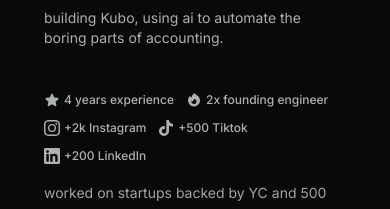
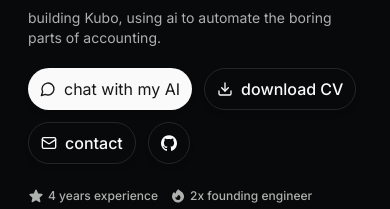
Before and after one commit to nestorxyz/nestor-site-24, a Next.js app: page / in a window 390 px wide. Shown: the part 180-389 px from the top of the page. Built offline with nearby package versions, Linux system fonts and the light colour scheme.

Commit message:
style: Improve responsive layout and button sizing in the hero section and main page.

```diff
--- a/src/app/page.tsx
+++ b/src/app/page.tsx
@@ -16,7 +16,7 @@ export default function Page() {
   return (
     <main className="overflow-y-scroll h-full w-full max-h-screen">
       <div className="flex justify-center pb-24 sm:pb-0">
-        <div className="mx-0 w-full px-8 max-w-[1280px]">
+        <div className="mx-0 w-full lg:px-8 px-4 max-w-[1280px]">
           <Hero />
           {/* Skills */}
           <Skills />
--- a/src/components/hero.tsx
+++ b/src/components/hero.tsx
@@ -3,20 +3,10 @@
 import { useState, useRef, useEffect } from 'react';
 import { Icons } from '@/components/icons';
 
-import { Avatar, AvatarFallback, AvatarImage } from '@/components/ui/avatar';
-import { Badge } from '@/components/ui/badge';
 import { Button } from '@/components/ui/button';
-import { Card, CardContent } from '@/components/ui/card';
 import { DATA } from '@/data/resume';
 import { motion } from 'framer-motion';
-import {
-  ArrowRight,
-  Download,
-  Mail,
-  MessageCircle,
-  Volume2,
-  VolumeX,
-} from 'lucide-react';
+import { Download, Mail, MessageCircle, Volume2, VolumeX } from 'lucide-react';
 import Link from 'next/link';
 import Image from 'next/image';
 import {
@@ -110,10 +100,10 @@ export function Hero() {
                     </p>
                   </div>
 
-                  <div className="hidden lg:block">
+                  <div className="block">
                     <div className="flex gap-3 flex-wrap">
                       <DialogTrigger asChild>
-                        <button className="flex select-none items-center justify-center text-lg font-medium ring-offset-background focus-visible:outline-hidden focus-visible:ring-2 focus-visible:ring-ring focus-visible:ring-offset-2 disabled:pointer-events-none disabled:opacity-50 border border-primary bg-primary text-primary-foreground hover:bg-primary/90 px-5 py-[13px] rounded-full border-none shadow-md">
+                        <button className="flex select-none items-center justify-center md:text-lgfont-medium ring-offset-background focus-visible:outline-hidden focus-visible:ring-2 focus-visible:ring-ring focus-visible:ring-offset-2 disabled:pointer-events-none disabled:opacity-50 border border-primary bg-primary text-primary-foreground hover:bg-primary/90 lg:px-5 lg:py-3 px-3 py-2 rounded-full border-none shadow-md">
                           <MessageCircle className="mr-2 h-4 w-4" />
                           chat with my AI
                         </button>
@@ -123,7 +113,7 @@ export function Hero() {
                         href="https://pub-ec8befc8b1f943689bc95c09db6dac80.r2.dev/CV%20-%20Nestor%20Mamani%20SWE.pdf"
                         target="_blank"
                       >
-                        <button className="flex select-none items-center justify-center text-lg font-medium ring-offset-background focus-visible:outline-hidden focus-visible:ring-2 focus-visible:ring-ring focus-visible:ring-offset-2 disabled:pointer-events-none disabled:opacity-50 border border-border bg-background hover:bg-accent hover:text-accent-foreground px-5 py-3 rounded-full shadow-md">
+                        <button className="flex select-none items-center justify-center lg:text-lg font-medium ring-offset-background focus-visible:outline-hidden focus-visible:ring-2 focus-visible:ring-ring focus-visible:ring-offset-2 disabled:pointer-events-none disabled:opacity-50 border border-border bg-background hover:bg-accent hover:text-accent-foreground lg:px-5 lg:py-3 px-3 py-2 rounded-full shadow-md">
                           <Download className="mr-2 h-4 w-4" />
                           download CV
                         </button>
@@ -132,20 +122,20 @@ export function Hero() {
                         href={DATA.contact.social.Instagram.url}
                         target="_blank"
                       >
-                        <button className="flex select-none items-center justify-center text-lg font-medium ring-offset-background focus-visible:outline-hidden focus-visible:ring-2 focus-visible:ring-ring focus-visible:ring-offset-2 disabled:pointer-events-none disabled:opacity-50 border border-border bg-background hover:bg-accent hover:text-accent-foreground px-5 py-3 rounded-full shadow-md">
+                        <button className="flex select-none items-center justify-center lg:text-lg font-medium ring-offset-background focus-visible:outline-hidden focus-visible:ring-2 focus-visible:ring-ring focus-visible:ring-offset-2 disabled:pointer-events-none disabled:opacity-50 border border-border bg-background hover:bg-accent hover:text-accent-foreground lg:px-5 lg:py-3 px-3 py-2 rounded-full shadow-md">
                           <Mail className="mr-2 h-4 w-4" />
                           contact
                         </button>
                       </a>
                       <a href={DATA.contact.social.GitHub.url} target="_blank">
-                        <button className="flex h-[54px] w-[54px] select-none items-center justify-center text-lg font-medium ring-offset-background focus-visible:outline-hidden focus-visible:ring-2 focus-visible:ring-ring focus-visible:ring-offset-2 disabled:pointer-events-none disabled:opacity-50 border border-border bg-background hover:bg-accent hover:text-accent-foreground px-3 py-3 rounded-full shadow-md aspect-square">
+                        <button className="flex h-[42px] w-[42px] lg:h-[54px] lg:w-[54px] select-none items-center justify-center text-lg font-medium ring-offset-background focus-visible:outline-hidden focus-visible:ring-2 focus-visible:ring-ring focus-visible:ring-offset-2 disabled:pointer-events-none disabled:opacity-50 border border-border bg-background hover:bg-accent hover:text-accent-foreground px-3 py-3 rounded-full shadow-md aspect-square">
                           <Icons.github className="h-6 w-6" />
                         </button>
                       </a>
                     </div>
                   </div>
 
-                  <div className="flex pt-6 mt-auto flex-wrap text-[#adb2ae] gap-3 text-xs font-medium">
+                  <div className="flex pt-6 flex-wrap text-[#adb2ae] gap-3 text-xs font-medium">
                     <span className="flex items-center gap-1">
                       <svg
                         xmlns="http://www.w3.org/2000/svg"
@@ -237,7 +227,7 @@ export function Hero() {
                         {DATA.work.map((work, idx) => (
                           <div
                             key={idx}
-                            className="relative rounded-lg overflow-hidden h-16 w-auto transition-opacity"
+                            className="relative rounded-lg overflow-hidden lg:h-16 h-14 w-auto transition-opacity"
                           >
                             <Image
                               src={work.logoUrl}
@@ -261,7 +251,7 @@ export function Hero() {
                             href={edu.href}
                             target="_blank"
                             key={idx}
-                            className="relative cursor-pointer rounded-lg hover:scale-110 transform transition-all overflow-hidden h-16 w-auto"
+                            className="relative cursor-pointer rounded-lg hover:scale-110 transform transition-all overflow-hidden lg:h-16 h-14 w-auto"
                           >
                             <Image
                               src={edu.logoUrl}
@@ -279,7 +269,7 @@ export function Hero() {
               </div>
 
               {/* Right Column - Media & Projects */}
-              <div className="md:max-w-full hidden md:flex desktop-nav:flex-row gap-4 h-fit">
+              <div className="md:max-w-full flex desktop-nav:flex-row gap-4 h-fit">
                 {/* TikTok Video - Spans full height of first row or takes significant space */}
                 <motion.div
                   initial={{ opacity: 0, scale: 0.95 }}
@@ -377,7 +367,7 @@ export function Hero() {
                   initial={{ opacity: 0, x: 20 }}
                   animate={{ opacity: 1, x: 0 }}
                   transition={{ duration: 0.5, delay: 0.2 }}
-                  className="md:flex hidden flex-1"
+                  className="md:flex flex-1"
                 >
                   <div className="flex flex-col gap-4 h-full w-full">
                     {/* Project 1: Kubo */}
```
